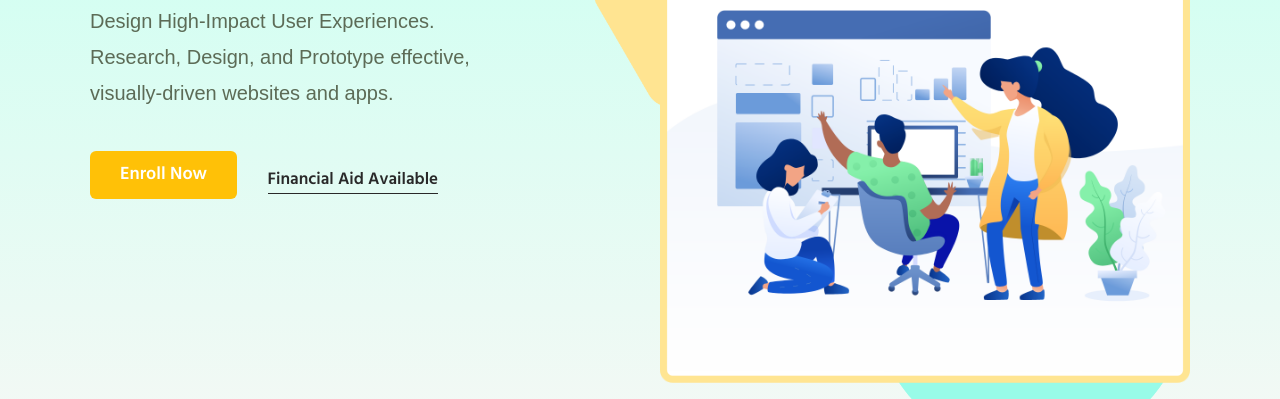
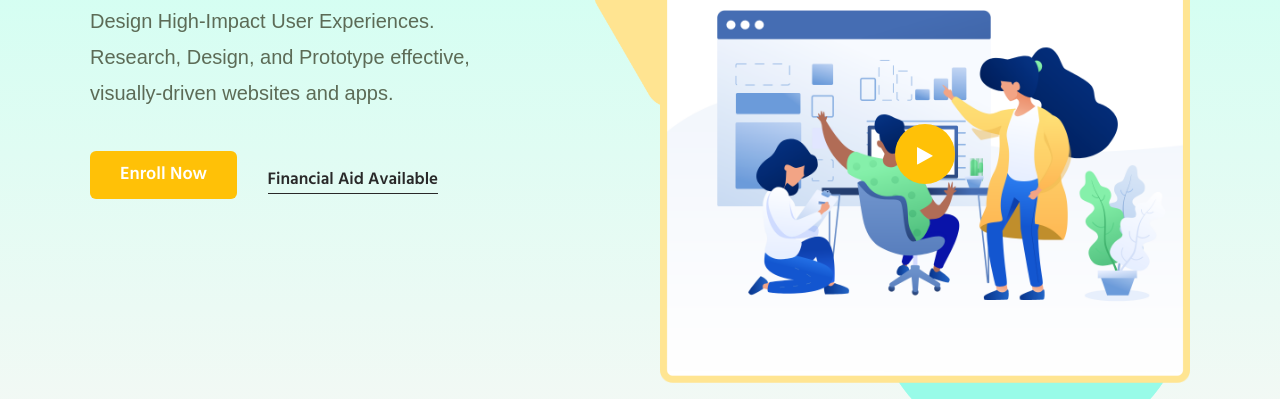
Before and after one commit to front-end-by-rimantas/25-grupe-portfolio-docland, a website: page index.html in a window 1280 px wide. Shown: the part 390-789 px from the top of the page. Drawn offline with Linux system fonts and the light colour scheme; a web font is replaced by a local one.

Commit message:
hero play btn

```diff
--- a/css/components/button.css
+++ b/css/components/button.css
@@ -17,3 +17,22 @@
     background-color: var(--color-secondary);
     transition: background 0.5s ease-in-out;
 }
+
+.btn-play {
+    padding: 22px;
+    width: 60px;
+    height: 60px;
+    font-size: 20px;
+    line-height: 60px;
+    background-color: var(--color-primary);
+    color: #fff;
+    text-decoration: none;
+    border-radius: 50%;
+    position: absolute;
+    bottom: 0;
+    left: 50%;
+    top: 50%;
+    transform: translate(-50%, -50%);
+    cursor: pointer;
+    justify-content: center;
+  }
--- a/index.html
+++ b/index.html
@@ -47,6 +47,7 @@
                 <img class="hero-img-other-1" src="./img/hero/other-img-hero-1.png" alt="hero other image 1"> </img>
                 <img class="hero-img-other-2" src="./img/hero/other-img-hero-2.png" alt="hero other image 2"> </img>
                 <img class="hero-img-main" src="./img/hero/main-hero.png" alt="hero main image"> </img>
+                <div class="btn-play"> <a class="fa fa-play" aria-hidden="true"></i></a></div>
             </div>
 
         </div>
```
